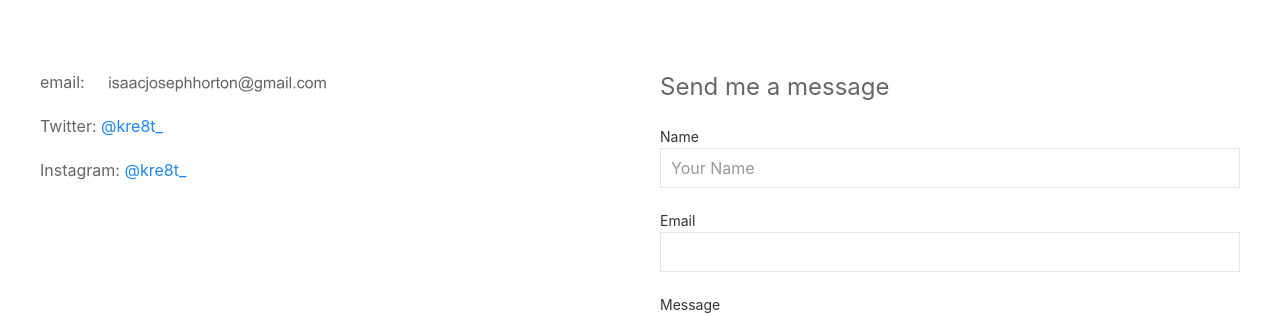
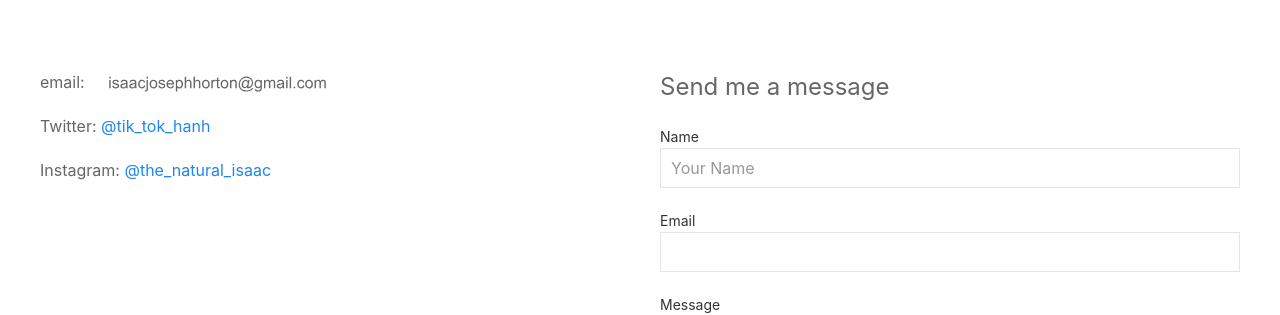
Before and after one commit to kre8t/kre8t.github.io, a Jekyll site: the page built from _pages/contact.md, in a window 1280 px wide. Shown: the part 478-793 px from the top of the page. Built offline with Jekyll 4.4.1, drawn with Linux system fonts in a browser that asks for light colours.

Commit message:
Update contact.md

```diff
--- a/_pages/contact.md
+++ b/_pages/contact.md
@@ -9,8 +9,8 @@ subheading: Tell me something good
 <div class="uk-width-1-2@m ">
 <div>
 <p>email: <img src="{{"/assets/img/isaac-email.svg" | relative_url}}" width="218" height="16" alt="isaac email" class="uk-inline uk-margin-left" uk-svg></p>
-<p>Twitter: <a href="https://twitter.com/kre8t_">@kre8t_</a></p>
-<p>Instagram: <a href="https://instagram.com/kre8t_">@kre8t_</a></p>
+<p>Twitter: <a href="https://twitter.com/tik_tok_hanh">@tik_tok_hanh</a></p>
+<p>Instagram: <a href="https://instagram.com/the_natural_isaac">@the_natural_isaac</a></p>
 </div></div>
 <div class="uk-width-1-2@m">
 {% include contact-form.html %}
```
